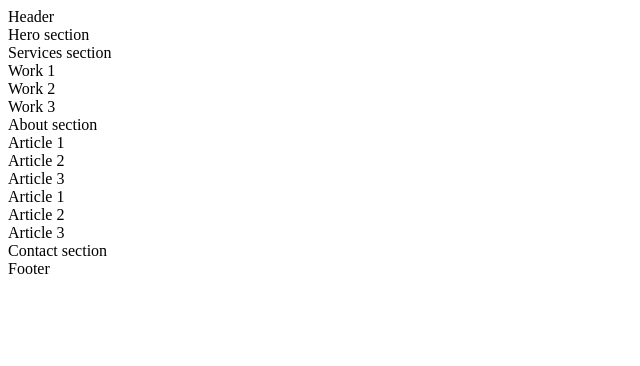
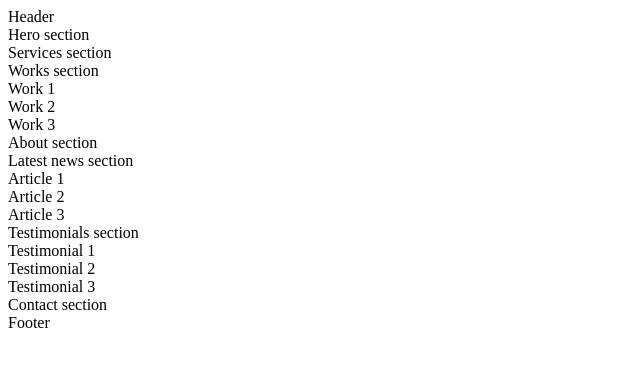
Before and after one commit to pretzelogical/holbertonschool-web_front_end, a plain HTML site: page html_advanced/6-index.html in a window 1280 px wide. Shown: the whole page, without its empty margins (0-640 px from the left). Drawn offline with Linux system fonts and the light colour scheme.

Commit message:
fix testimonial article text

```diff
--- a/html_advanced/6-index.html
+++ b/html_advanced/6-index.html
@@ -14,20 +14,23 @@
             <div class="hero">Hero section</div>
             <div class="services">Services section</div>
             <div class="works">
+                Works section
                 <article>Work 1</article>
                 <article>Work 2</article>
                 <article>Work 3</article>
             </div>
             <div class="about">About section</div>
             <div class="news">
+                Latest news section
                 <article>Article 1</article>
                 <article>Article 2</article>
                 <article>Article 3</article>
             </div>
             <div class="testimonials">
-                <article>Article 1</article>
-                <article>Article 2</article>
-                <article>Article 3</article>
+                Testimonials section
+                <article>Testimonial 1</article>
+                <article>Testimonial 2</article>
+                <article>Testimonial 3</article>
             </div>
             <div class="contact">Contact section</div>
         </main>
```
Also changed, not shown: html_advanced/7-index.html (+3 -3 lines), html_advanced/8-index.html (+3 -3 lines).
